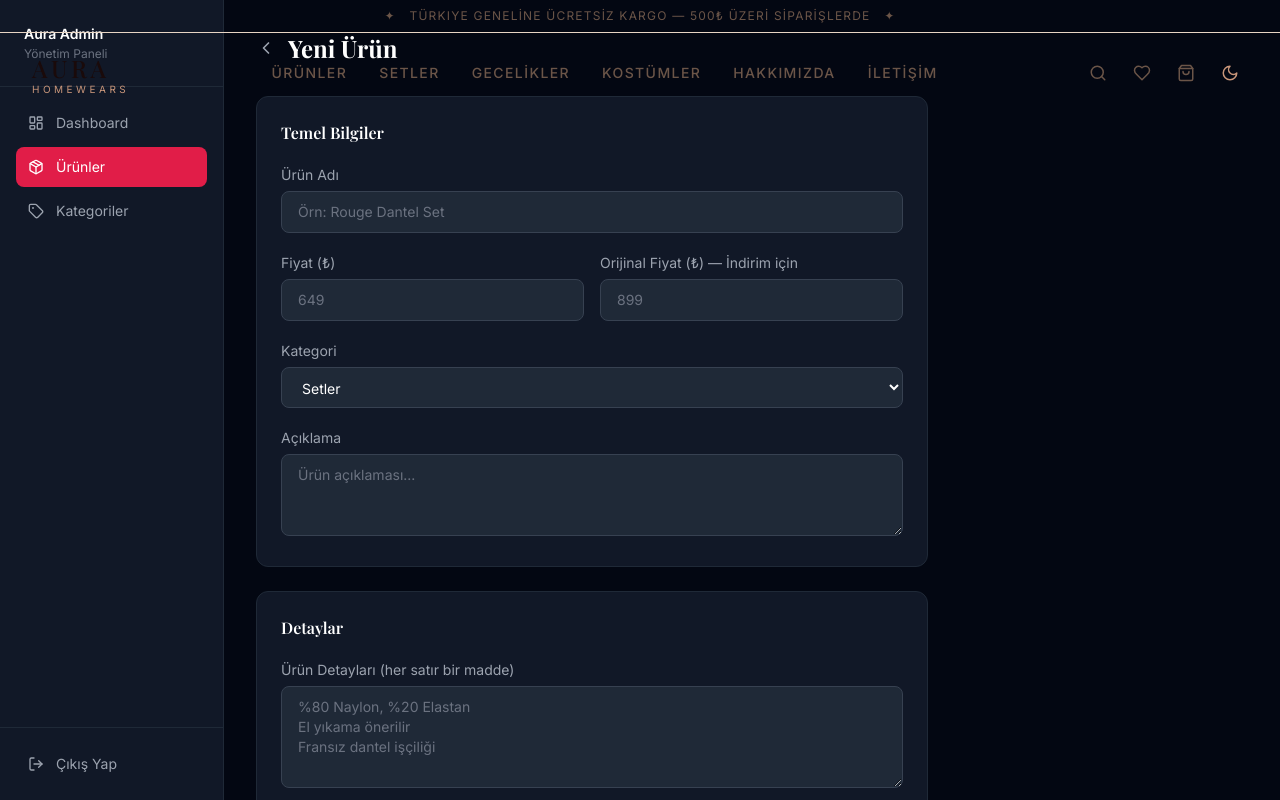
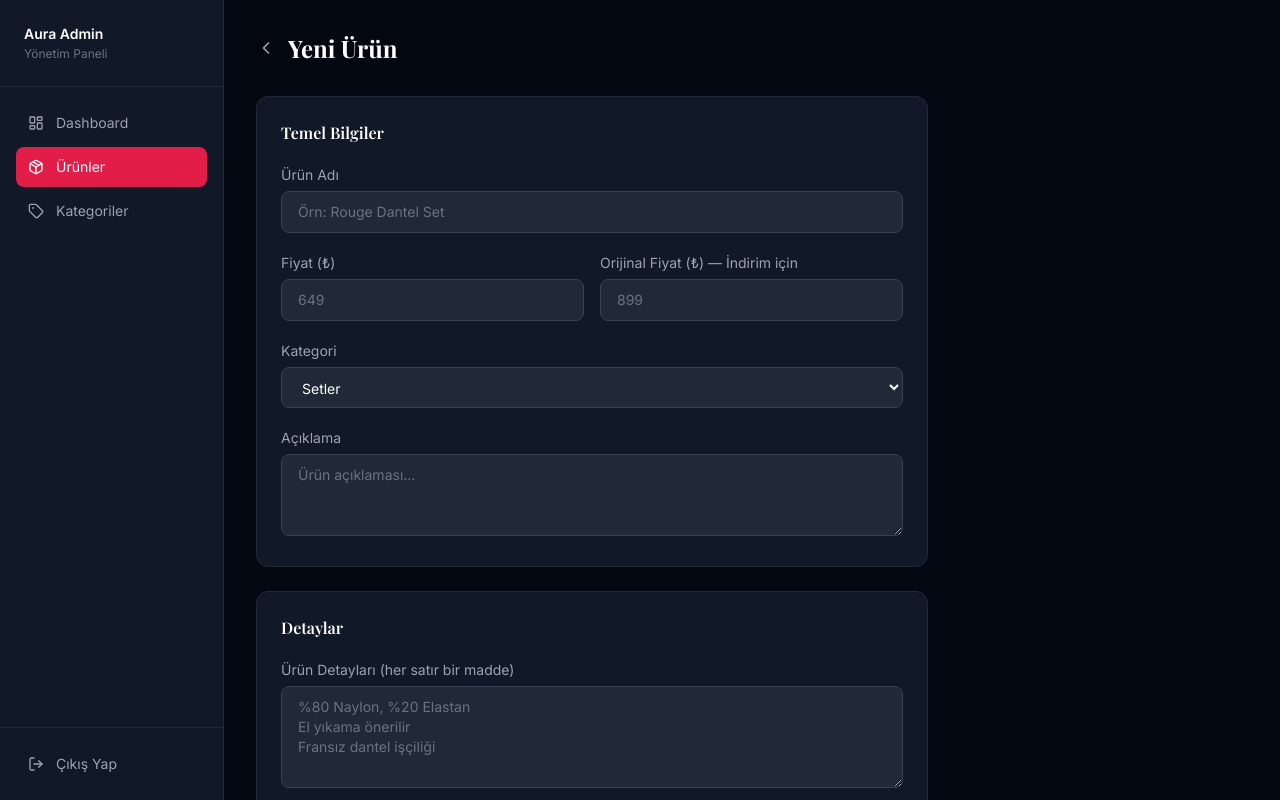
Before and after one commit to devrankacan/icgiyim, a Next.js app: page /admin/urunler/yeni in a window 1280 px wide. Shown: the top 800 px of the page. Built offline with nearby package versions, Linux system fonts and the light colour scheme; a web font is replaced by a local one.

Commit message:
fix: admin panelde header/footer gözükmüyor
Route group (site) oluşturuldu, Navbar/Footer sadece site
sayfalarını sarıyor. Admin panel tamamen bağımsız layout kullanıyor.

https://claude.ai/code/session_01VXWT8Lhd9hpZZMHYDYRoT6

```diff
--- /dev/null
+++ b/app/(site)/layout.tsx
@@ -0,0 +1,14 @@
+import Navbar from '@/components/Navbar'
+import Footer from '@/components/Footer'
+
+export default function SiteLayout({ children }: { children: React.ReactNode }) {
+  return (
+    <div className="flex flex-col min-h-screen">
+      <Navbar />
+      <main className="flex-1">
+        {children}
+      </main>
+      <Footer />
+    </div>
+  )
+}
--- a/app/layout.tsx
+++ b/app/layout.tsx
@@ -1,8 +1,6 @@
 import type { Metadata } from 'next'
 import './globals.css'
 import { Providers } from './providers'
-import Navbar from '@/components/Navbar'
-import Footer from '@/components/Footer'
 
 export const metadata: Metadata = {
   title: 'Aura Homewears | Premium Fantezi İç Giyim',
@@ -10,22 +8,12 @@ export const metadata: Metadata = {
   keywords: 'fantezi iç giyim, lingerie, babydoll, gecelik, korse, premium iç giyim',
 }
 
-export default function RootLayout({
-  children,
-}: {
-  children: React.ReactNode
-}) {
+export default function RootLayout({ children }: { children: React.ReactNode }) {
   return (
     <html lang="tr" suppressHydrationWarning>
       <body>
         <Providers>
-          <div className="flex flex-col min-h-screen">
-            <Navbar />
-            <main className="flex-1">
-              {children}
-            </main>
-            <Footer />
-          </div>
+          {children}
         </Providers>
       </body>
     </html>
```
Also changed, not shown: app/(site)/hakkimizda/page.tsx (renamed from app/hakkimizda/page.tsx), app/(site)/iletisim/page.tsx (renamed from app/iletisim/page.tsx), app/(site)/kategoriler/[slug]/page.tsx (renamed from app/kategoriler/[slug]/page.tsx), app/(site)/page.tsx (renamed from app/page.tsx), app/(site)/urunler/[id]/page.tsx (renamed from app/urunler/[id]/page.tsx), app/(site)/urunler/page.tsx (renamed from app/urunler/page.tsx).
